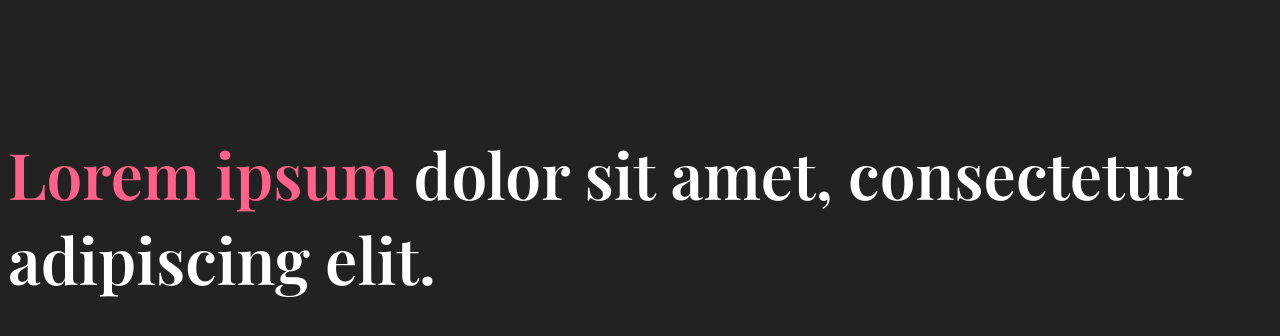
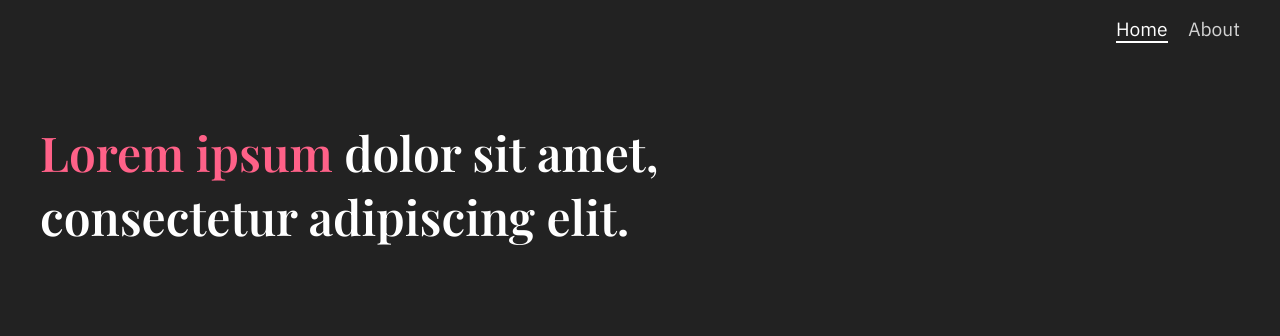
Before and after one commit to evandejesus/evandejes.us, a Jekyll site: the page built from index.html, in a window 1280 px wide. Shown: the top 336 px of the page. Built offline with Jekyll 4.4.1, drawn with Linux system fonts in a browser that asks for light colours.

Commit message:
add 404, update navbar

```diff
--- /dev/null
+++ b/404.html
@@ -0,0 +1,6 @@
+---
+layout: default
+permalink: /404.html
+---
+
+<h1>lol</h1>
--- a/_config.yml
+++ b/_config.yml
@@ -6,3 +6,9 @@ plugins:
   - jekyll-feed
   - jekyll-sitemap
   - jekyll-seo-tag
+
+navigation:
+  - title: Home
+    url: /
+  - title: About
+    url: /about
--- a/_includes/header.html
+++ b/_includes/header.html
@@ -1 +1,22 @@
-<div class="main-header"></div>
+<div class="main-header">
+  <div class="header-content">
+    <div class="logo-wrapper"></div>
+    <div class="nav-wrapper">
+        <ul class="mobile-dropdown" itemscope itemtype="http://schema.org/SiteNavigationElement">
+            {% for link in site.navigation %}
+              {% assign current = nil %}
+              {% capture current_page %}{{ page.url | downcase | replace_first: '/', '' | remove: '/' }}{% if page.url == '/' %}home{% endif %}{% endcapture %}
+              {% capture current_page_nav %}{{ link.title | downcase }}{% endcapture %}
+
+              {% if current_page contains current_page_nav %}
+                {% assign current = ' class="current"' %}
+              {% endif %}
+
+              <li>
+                <a{{ current }} itemprop="url" href="{{ link.url }}"><span itemprop="name">{{ link.title }}</span></a>
+              </li>
+            {% endfor %}
+        </ul>
+    </div>
+  </div>
+</div>
--- a/_sass/header.scss
+++ b/_sass/header.scss
@@ -11,9 +11,49 @@
         background-color: $background-color;
     }
 }
+
 .headroom--pinned {
     transform: translateY(0%);
 }
 .headroom--unpinned {
     transform: translateY(-100%);
 }
+
+.header-content {
+    @include grid-container;
+
+    .logo-wrapper {
+        grid-column: span 4;
+    }
+
+    .nav-wrapper {
+        grid-column: span 8;
+        text-align: right;
+
+        ul {
+            margin: 1rem 0;
+            font-size: 1.2rem;
+        }
+
+        li {
+            display: inline-block;
+            margin: 0 0.5rem;
+        }
+
+        a {
+
+            color: $body-color;
+            opacity: 0.8;
+            text-decoration: none;
+            transition: opacity 150ms ease, border-bottom  150ms ease;
+
+
+            &.current, &:hover {
+                border-bottom: 2px solid $body-color;
+                opacity: 1;
+            }
+
+        }
+
+    }
+}
--- a/_sass/layouts/home.scss
+++ b/_sass/layouts/home.scss
@@ -1,6 +1,8 @@
 .home-wrapper {
+  @include grid-container;
     .title {
-        font-size: 4rem;
+        grid-column: span 8;
+        font-size: 3rem;
         font-family: 'Playfair Display', serif;
       }
 }
--- a/_sass/main.scss
+++ b/_sass/main.scss
@@ -12,3 +12,7 @@ body {
 .main-content {
   padding: 5em 0 2em 0;
 }
+
+a {
+  color: $body-color;
+}
--- a/index.html
+++ b/index.html
@@ -1,6 +1,6 @@
 ---
 layout: default
-title: "Home"
+title: Home
 ---
 
 <div class="home-wrapper">
```
